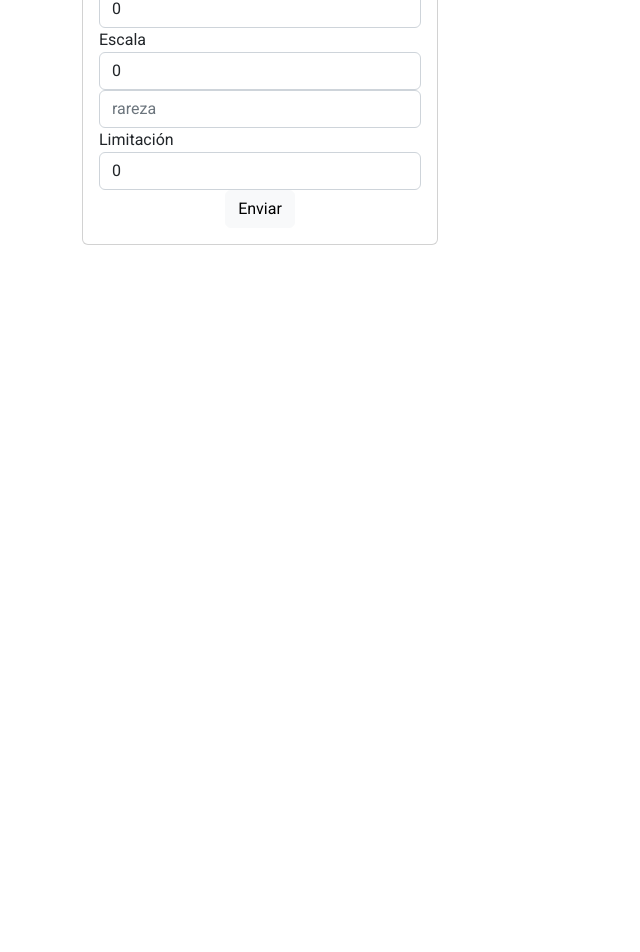
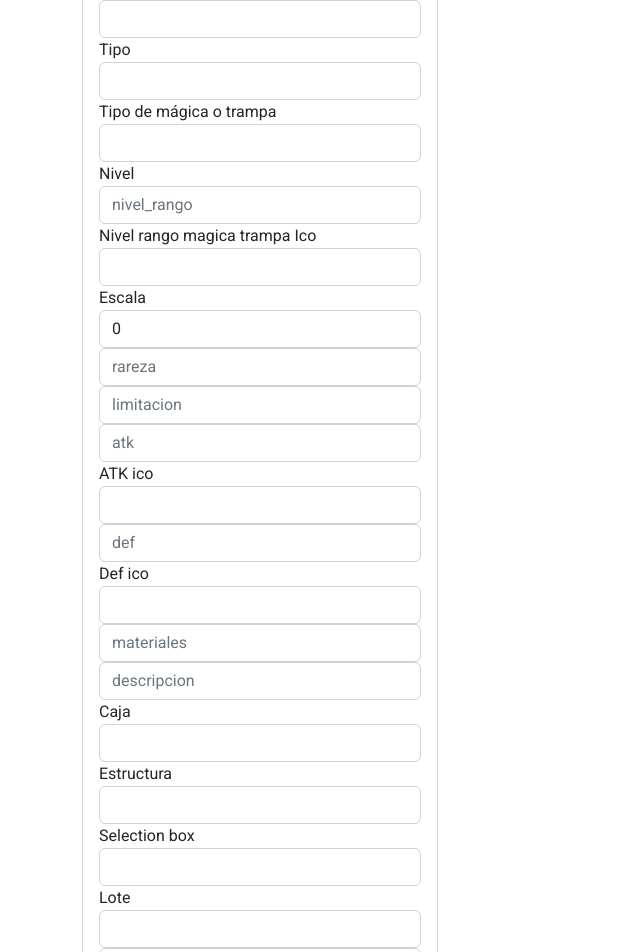
Before and after one commit to joanlaw/Dlp-react-front-end, a React (Create React App) app: page / in a window 1280 px wide. Shown: the part 960-1912 px from the top of the page, without its empty margins (0-640 px from the left). Before the commit the page ends 1205 px from the top, so only its background shows below. Built offline with nearby package versions, Linux system fonts and the light colour scheme; no server answers.

Commit message:
primer commit subida proyecto

```diff
--- a/src/components/Card.js
+++ b/src/components/Card.js
@@ -7,14 +7,29 @@ const initialFieldValues = {
     nombre: '',
     tipo_de_carta: '',
     atributo: '',
+    atributo_ico: '',
     tipo: '',
-    nivel_rango: 0,
+    tipo_magica_trampa: '',
+    nivel_rango: '',
+    nivel_rango_ico: '',
+    magica_tampa_ico: '',
     escala: 0,
     rareza: '',
-    limitacion: 0,
+    limitacion: '',
     imageSrc: defaulImageSrc,
     image: null,
-    secure_url: ''
+    secure_url: '',
+    atk: '',
+    atk_ico:'',
+    def: '',
+    def_ico:'',
+    materiales: '',
+    descripcion: '',
+    caja: '',
+    estructura: '',
+    selection_box: '',
+    lote: '',
+    fecha_lanzamiento: ''
 }
 
 export default function Card(props) {
@@ -87,13 +102,28 @@ const handleFormSubmit = e =>{
     formData.append('nombre', values.nombre)
     formData.append('tipo_de_carta', values.tipo_de_carta)
     formData.append('atributo', values.atributo)
+    formData.append('atributo_ico', values.atributo_ico )
     formData.append('tipo', values.tipo)
+    formData.append('tipo_magica_trampa', values.tipo_magica_trampa)
     formData.append('nivel_rango', values.nivel_rango)
+    formData.append('nivel_rango_ico', values.nivel_rango_ico)
+    formData.append('magica_trampa_ico', values.magica_trampa_ico)
     formData.append('escala', values.escala)
     formData.append('rareza', values.rareza)
     formData.append('limitacion', values.limitacion)
     formData.append('image', values.image)
     formData.append('image.secure_url', values.secure_url)
+    formData.append('atk', values.atk)
+    formData.append('atk_ico', values.atk_ico)
+    formData.append('def', values.def)
+    formData.append('def_ico', values.def_ico)
+    formData.append('materiales', values.materiales)
+    formData.append('descripcion', values.descripcion)
+    formData.append('caja', values.caja)
+    formData.append('estructura', values.estructura)
+    formData.append('selection_box', values.selection_box)
+    formData.append('lote', values.lote)
+    formData.append('fecha_lanzamiento', values.fecha_lanzamiento)
     addOrEdit(formData,resetForm)
 
     }
@@ -117,77 +147,182 @@ const applyErrorClass = field => ((field in errors && errors[field]===false )?'
                     </div>
                     <div className='form-group'>
                         <input className={'form-control'+applyErrorClass('nombre')} placeholder='Ingrese nombre de carta' name='nombre' value={values.nombre} onChange={handleInputChange} />
+                        <label>Tipo de carta</label>
                         <select className='form-control' placeholder='Tipo de carta' name='tipo_de_carta' value={values.tipo_de_carta} onChange={handleInputChange} >
                         <option value=""></option>
-                                        <option value="monstruo normal">Monstruo Normal</option>
-                                        <option value="ritual">Rital</option>
-                                        <option value="sincronia">Sincronía</option>
-                                        <option value="monstruo de péndulo">Monstruo de Péndulo</option>
-                                        <option value="monstruo de péndulo normal">Monstruo de Péndulo Normal</option>
-                                        <option value="monstruo de efecto">Monstruo de Efecto</option>
-                                        <option value="fusion">Fusión</option>
-                                        <option value="xyz">Xyz</option>
-                                        <option value="link">Link</option>
-                                        <option value="mágica">Mágica</option>
-                                        <option value="trampa">Trampa</option>
+                                        <option value="Normal">Normal</option>
+                                        <option value="Ritual">Rital</option>
+                                        <option value="Sincronía">Sincronía</option>
+                                        <option value="Péndulo">Péndulo</option>
+                                        <option value="Péndulo normal">Péndulo Normal</option>
+                                        <option value="Efecto">Efecto</option>
+                                        <option value="Fusion">Fusión</option>
+                                        <option value="Xyz">Xyz</option>
+                                        <option value="Link">Link</option>
+
                         </select>
+                        <label>Atributo</label>
                         <select  className='form-control' placeholder='atributo' name='atributo' value={values.atributo} onChange={handleInputChange} >
 
                                         <option value=""></option>
                                         <option value="no">no aplica</option>
-                                        <option value="luz">LUZ</option>
-                                        <option value="oscuridad">OSCURIDAD</option>
-                                        <option value="agua">AGUA</option>
-                                        <option value="fuego">FUEGO</option>
-                                        <option value="tierra">TIERRA</option>
-                                        <option value="viento">VIENTO</option>
-                                        <option value="divinidad">DIVINIDAD</option>
+                                        <option value="LUZ">LUZ</option>
+                                        <option value="OSCURIDAD">OSCURIDAD</option>
+                                        <option value="AGUA">AGUA</option>
+                                        <option value="FUEGO">FUEGO</option>
+                                        <option value="TIERRA">TIERRA</option>
+                                        <option value="VIENTO">VIENTO</option>
+                                        <option value="DIVINIDAD">DIVINIDAD</option>
+                                        <option value="MÁGICA">MÁGICA</option>
+                                        <option value="TRAMPA">TRAMPA</option>
 
                         </select>
+
+                        <label>Atributo ico</label>
+                        <select  className='form-control' placeholder='atributo icono' name='atributo_ico' value={values.atributo_ico} onChange={handleInputChange} >
+
+                                        <option value=""></option>
+                                        <option value="no">no aplica</option>
+                                        <option value="https://res.cloudinary.com/dqofcbeaq/image/upload/q_auto/v1663818431/iconos%20dlp/at-d_ssxcag.png">LUZ ico </option>
+                                        <option value="https://res.cloudinary.com/dqofcbeaq/image/upload/q_auto/v1663818431/iconos%20dlp/at-tr_zdjtkd.png">OSCURIDAD ico</option>
+                                        <option value="https://res.cloudinary.com/dqofcbeaq/image/upload/q_auto/v1663818431/iconos%20dlp/at-a_bgb8gi.png">AGUA ico</option>
+                                        <option value="https://res.cloudinary.com/dqofcbeaq/image/upload/q_auto/v1663818431/iconos%20dlp/at-f_x0zolt.png">FUEGO ico</option>
+                                        <option value="https://res.cloudinary.com/dqofcbeaq/image/upload/q_auto/v1663818431/iconos%20dlp/at-t_bfdbhz.png">TIERRA ico</option>
+                                        <option value="https://res.cloudinary.com/dqofcbeaq/image/upload/q_auto/v1663818431/iconos%20dlp/at-v_tlniay.png">VIENTO ico</option>
+                                        <option value="https://res.cloudinary.com/dqofcbeaq/image/upload/q_auto/v1663818431/iconos%20dlp/at-d_ssxcag.png">DIVINIDAD ico</option>
+                                        <option value="https://res.cloudinary.com/dqofcbeaq/image/upload/q_auto/v1663818431/iconos%20dlp/at-m_gojjne.png">MAGICA ico</option>
+                                        <option value="https://res.cloudinary.com/dqofcbeaq/image/upload/q_auto/v1663818431/iconos%20dlp/at-tr_zdjtkd.png">TRAMPA ico</option>
+
+                        </select>
+                        <label>Tipo</label>
                         <select  className='form-control' placeholder='tipo' name='tipo' value={values.tipo} onChange={handleInputChange} >
 
                                         <option value=""></option>
-                                        <option value="dragon">Dragón</option>
-                                        <option value="zombi">Zombi</option>
-                                        <option value="demonio">Demonio</option>
-                                        <option value="piro">Piro</option>
-                                        <option value="serpiente marina">Serpiente Marina</option>
-                                        <option value="roca">Roca</option>
-                                        <option value="maquina">Máquina</option>
-                                        <option value="pez">Pez</option>
-                                        <option value="dinosaurio">Dinosaurio</option>
-                                        <option value="insecto">Insecto</option>
-                                        <option value="bestia">Bestia</option>
-                                        <option value="guerrero-bestia">Guerrero-Bestia</option>
-                                        <option value="planta">Planta</option>
-                                        <option value="aqua">Aqua</option>
-                                        <option value="guerrero">Guerrero</option>
-                                        <option value="bestia alada">Bestia Alada</option>
-                                        <option value="hada">Hada</option>
-                                        <option value="lanzador de conjuros">Lanzador de Conjuros</option>
-                                        <option value="trueno">Trueno</option>
-                                        <option value="reptil">Reptil</option>
-                                        <option value="psiquico">Psíquico</option>
-                                        <option value="wyrm">Wyrm</option>
-                                        <option value="ciberso">Ciberso</option>
-                                        <option value="Normal">Normal</option>
-                                        <option value="de campo">De campo</option>
-                                        <option value="de equipo">De equipo</option>
-                                        <option value="continua">Continua</option>
-                                        <option value="de juego rápido">De juego rapido</option>
-                                        <option value="de ritual">De ritual</option>
-                                        <option value="de contraefecto">De contraefecto</option>
-                                        <option value="continua">Continua</option>
+                                        <option value="Dragon">Dragón</option>
+                                        <option value="Zombi">Zombi</option>
+                                        <option value="Demonio">Demonio</option>
+                                        <option value="Piro">Piro</option>
+                                        <option value="Serpiente marina">Serpiente Marina</option>
+                                        <option value="Roca">Roca</option>
+                                        <option value="Maquina">Máquina</option>
+                                        <option value="Pez">Pez</option>
+                                        <option value="Dinosaurio">Dinosaurio</option>
+                                        <option value="Insecto">Insecto</option>
+                                        <option value="Bestia">Bestia</option>
+                                        <option value="Guerrero-bestia">Guerrero-Bestia</option>
+                                        <option value="Planta">Planta</option>
+                                        <option value="Aqua">Aqua</option>
+                                        <option value="Guerrero">Guerrero</option>
+                                        <option value="Bestia alada">Bestia Alada</option>
+                                        <option value="Hada">Hada</option>
+                                        <option value="Lanzador de conjuros">Lanzador de Conjuros</option>
+                                        <option value="Trueno">Trueno</option>
+                                        <option value="Reptil">Reptil</option>
+                                        <option value="Psiquico">Psíquico</option>
+                                        <option value="Wyrm">Wyrm</option>
+                                        <option value="Ciberso">Ciberso</option>
+
 
                         </select>
+                        <label>Tipo de mágica o trampa</label>
+                        <select  className='form-control' placeholder='tipo magica o trampa' name='tipo_magica_trampa' value={values.tipo_magica_trampa} onChange={handleInputChange} >
+
+                            <option value=""></option>
+                            <option value="no">no aplica</option>
+                            <option value="Normal">Normal</option>
+                                        <option value="De campo">De campo</option>
+                                        <option value="De equipo">De equipo</option>
+                                        <option value="Continua">Continua</option>
+                                        <option value="De juego rápido">De juego rapido</option>
+                                        <option value="De ritual">De ritual</option>
+                                        <option value="De contraefecto">De contraefecto</option>
+                                        <option value="Continua">Continua</option>
+
+            </select>
+
+
                         <label>Nivel</label>
                         <input  className='form-control' placeholder='nivel_rango' name='nivel_rango' value={values.nivel_rango} onChange={handleInputChange} />
+                        <label>Nivel rango magica trampa Ico</label>
+                        <select  className='form-control' placeholder='nivel rango ico' name='nivel_rango_ico' value={values.nivel_rango_ico} onChange={handleInputChange} >
+
+                                        <option value=""></option>
+                                        <option value="no">no aplica</option>
+                                        <option value="https://res.cloudinary.com/dqofcbeaq/image/upload/v1663822936/iconos%20dlp/nivel_monstruo_mq6vmx.webp">NIVEL</option>
+                                        <option value="https://res.cloudinary.com/dqofcbeaq/image/upload/v1663823033/iconos%20dlp/rango_xyz_wepehq.webp">RANGO</option>
+                                        <option value="https://res.cloudinary.com/dqofcbeaq/image/upload/v1663822936/iconos%20dlp/continua_wh3pfj.webp">CONTINUA</option>
+                                        <option value="https://res.cloudinary.com/dqofcbeaq/image/upload/v1663822936/iconos%20dlp/normal_vpey0j.webp">NORMAL</option>
+                                        <option value="https://res.cloudinary.com/dqofcbeaq/image/upload/v1663822936/iconos%20dlp/de_campo_qoxyag.webp">DE CAMPO</option>
+                                        <option value="https://res.cloudinary.com/dqofcbeaq/image/upload/v1663822936/iconos%20dlp/contraefecto_pxkz7z.webp">CONTRAEFECTO</option>
+                                        <option value="https://res.cloudinary.com/dqofcbeaq/image/upload/v1663822936/iconos%20dlp/de_juego_rapido_mmsikz.webp">DE JUEGO RAPIDO</option>
+
+                        </select>
+
                         <label>Escala</label>
                         <input  className='form-control' placeholder='escala' name='escala' value={values.escala} onChange={handleInputChange} />
                         <input  className='form-control' placeholder='rareza' name='rareza' value={values.rareza} onChange={handleInputChange} />
-                        <label>Limitación</label>
+
                         <input  className='form-control' placeholder='limitacion' name='limitacion' value={values.limitacion} onChange={handleInputChange} />
+                        <input className='form-control' placeholder='atk' name='atk' value={values.atk} onChange={handleInputChange} />
+                        <label>ATK ico</label>
+                        <select  className='form-control' placeholder='ataque icono' name='atk_ico' value={values.atk_ico} onChange={handleInputChange} >
+
+                                        <option value=""></option>
+                                        <option value="no">no aplica</option>
+                                        <option value="https://res.cloudinary.com/dqofcbeaq/image/upload/v1663827756/iconos%20dlp/Icono_ataque_u03lyx.gif">ATAQUE ico</option>
+
+                        </select>
+
+                        <input className='form-control' placeholder='def' name='def' value={values.def} onChange={handleInputChange} />
+                        <label>Def ico</label>
+                        <select  className='form-control' placeholder='defensa icono' name='def_ico' value={values.def_ico} onChange={handleInputChange} >
+
+                                        <option value=""></option>
+                                        <option value="no">no aplica</option>
+                                        <option value="https://res.cloudinary.com/dqofcbeaq/image/upload/v1663827756/iconos%20dlp/Icono_defensa_mh8fsj.gif">DEFENSA ico</option>
+
+                        </select>
+
+                        <input className='form-control' placeholder='materiales' name='materiales' value={values.materiales} onChange={handleInputChange} />
+                        <input className='form-control' placeholder='descripcion' name='descripcion' value={values.descripcion} onChange={handleInputChange} />
+                        <label>Caja</label>
+                        <select  className='form-control' placeholder='caja' name='caja' value={values.caja} onChange={handleInputChange} >
+
+                        <option value=""></option>
+                        <option value="Stars of syncro">Stars of syncro</option>
+                        <option value="Shining sunrise">Shining sunrise</option>
+                        <option value="Heart of xyz">Heart of xyz</option>
+                        <option value="Cross dimension">Cross dimension</option>
+
+                        </select>
+                        <label>Estructura</label>
+                        <select  className='form-control' placeholder='estructura' name='estructura' value={values.estructura} onChange={handleInputChange} >
+
+                        <option value=""></option>
+                        <option value="Ruddy rose burning">Ruddy rose burning</option>
+                        <option value="Brave hope">Brave hope</option>
+                        <option value="Heart of xyz">Tellarknight advent</option>
+                        <option value="Cross dimension">Sword of paladin</option>
+
+                        </select>
+
+                        <label>Selection box</label>
+                        <select  className='form-control' placeholder='selection box' name='selection_box' value={values.selection_box} onChange={handleInputChange} >
+
+                        <option value=""></option>
+
+                        </select>
+                        <label>Lote</label>
+                        <select  className='form-control' placeholder='lote' name='lote' value={values.lote} onChange={handleInputChange} >
+
+                        <option value=""></option>
+
+                        </select>
+
+                        <input className='form-control' placeholder='Fecha de lanzamiento' name='fecha_lanzamiento' value={values.fecha_lanzamiento} onChange={handleInputChange} />
+
                     </div>
+
                     <div className='form-group text-center'>
                         <button type='submit' className='btn btn-light'> Enviar </button>
                     </div>
--- a/src/components/Cardlist.js
+++ b/src/components/Cardlist.js
@@ -89,9 +89,10 @@ const results = !search ? cardList : cardList.filter((data)=> data.nombre.toLowe
   const imageCard = data =>(
 
    // <div className='card' onClick={()=>{showRecordDetails(data)}} >
-   <div className='card'>
+   <div className='cartalist'>
       <div><img src={data.rareza} className='rareza'></img></div>
-  <div> <img src={data.image.secure_url} className='card-img-top' sizes="(min-width: 576px) 104px, (max-width: 575px) 20vw"></img> </div>
+      <div><img src={data.limitacion} className='limitacion'></img></div>
+  <div> <img src={data.image.secure_url} className='cartatop' sizes="(min-width: 576px) 104px, (max-width: 575px) 20vw"></img> </div>
    </div>
   )
 
--- a/src/index.css
+++ b/src/index.css
@@ -16,10 +16,38 @@ code {
   background-color: #fff;
   }
 
+  .cartalist {
+    height: auto;
+    width: 100%;
+    flex-wrap: wrap;
+    padding: 0.2em;
+    overflow-x: hidden;
+    overflow-y: auto;
+  }
+
+  .cartatop {
+    min-height: 0;
+    width: 100%;
+    clear: both;
+    position: relative;
+
+  }
+
   .rareza{
     width: 46%;
     min-width: 42px;
     display: grid;
     float: right;
+    position: relative;
 
   }
+
+  .limitacion{
+    position: absolute;
+    top: 10;
+    width: 25%;
+    min-width: 20px;
+    max-width: 40px;
+    z-index: 2;
+    filter: drop-shadow(1px 1px 2px #000);
+  }
```
